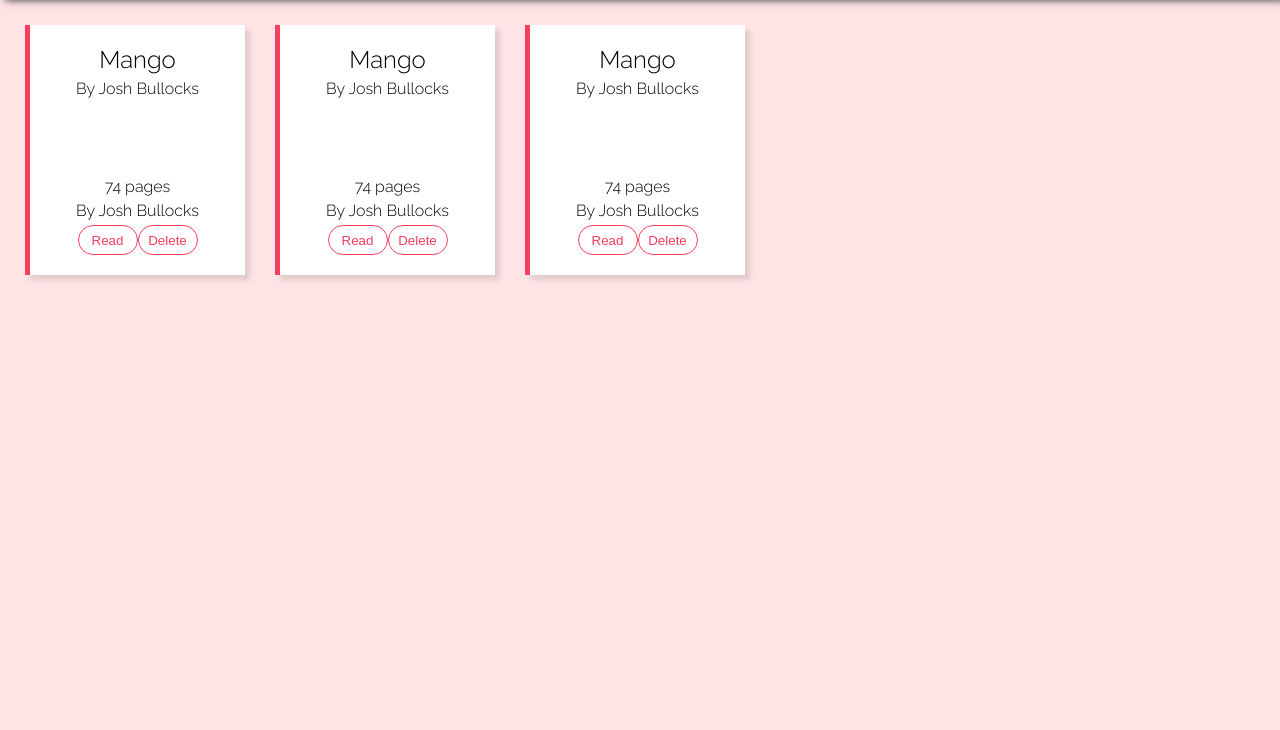
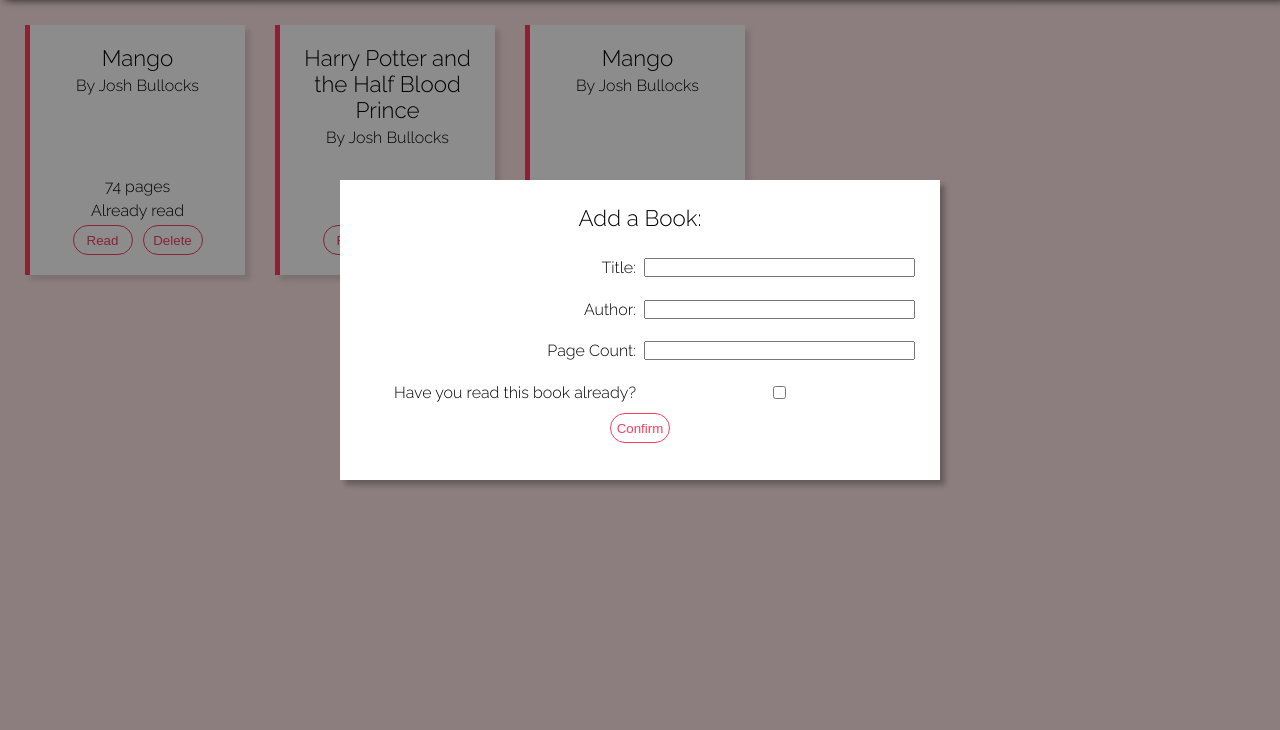
Before and after one commit to joshua112398/library, a plain HTML site: page index.html in a window 1280 px wide. Shown: the part 70-800 px from the top of the page. Drawn offline with Linux system fonts and the light colour scheme.

Commit message:
Design modal layout of form for adding a book

```diff
--- a/index.html
+++ b/index.html
@@ -16,25 +16,32 @@
         <button>Add Book</button>
     </header>
 
-    <main>
-        <!--
-        <div class="book">
-            <h2 class="name">Warriors: Cats</h2>
-            <p class="author">By Erin Hunter</p>
-            <p class="pages">242 pages</p>
-            <p class="read">Not read yet</p>
-            <div class="book-buttons">
-                <button>Read</button>
-                <button>Delete</button>
-            </div>
+    <main></main>
+
+    <div class="modal">
+        <div class="modal-box">
+            <form>
+                <h2>Add a Book:</h2>
+                <div>
+                    <label for="title">Title:</label>
+                    <input id="title" name="title">
+                </div>
+                <div>
+                    <label for="author">Author:</label>
+                    <input id="author" name="author">
+                </div>
+                <div>
+                    <label for="Page Count">Page Count:</label>
+                    <input type="number" id="Page Count" name="Page Count">
+                </div>
+                <div>
+                    <label for="read">Have you read this book already?</label>
+                    <input type="checkbox" id="read" name="read">
+                </div>
+                <button>Confirm</button>
+            </form>
         </div>
-        <div class="book"></div>
-        <div class="book"></div>
-        <div class="book"></div>
-        <div class="book"></div>
-        <div class="book"></div>
-    -->
-    </main>
+    </div>
 
 
     <script src="scripts/script.js"></script>
--- a/scripts/script.js
+++ b/scripts/script.js
@@ -32,9 +32,9 @@ Book.prototype.display = function() {
     pages.textContent = `${this.pages} pages`;
     pages.classList.add('pages');
     newBook.appendChild(pages);
-    let readIndicator = this.read ? "already read" : "not read yet";
+    let readIndicator = this.read ? "Already read" : "Not read yet";
     const read = document.createElement('p')
-    read.textContent = `By ${this.author}`;
+    read.textContent = `${readIndicator}`;
     read.classList.add('read');
     newBook.appendChild(read);
 
@@ -67,6 +67,6 @@ function displayLibrary() {
 }
 
 addBookToLibrary("Mango", "Josh Bullocks", 74, true);
-addBookToLibrary("Mango", "Josh Bullocks", 74, true);
-addBookToLibrary("Mango", "Josh Bullocks", 74, true);
+addBookToLibrary("Harry Potter and the Half Blood Prince", "Josh Bullocks", 74, true);
+addBookToLibrary("Mango", "Josh Bullocks", 74, false);
 displayLibrary();
--- a/styles/style.css
+++ b/styles/style.css
@@ -27,6 +27,14 @@ button {
     background-color: white;
 }
 
+button:hover {
+    background-color: #f43f5e;
+    color: white;
+    transition: 0.2s;
+    border: 1px solid white;
+    cursor: pointer;
+}
+
 header {
     display: flex;
     justify-content: space-between;
@@ -35,7 +43,7 @@ header {
     background-color: #f43f5e;
     color: white;
     box-shadow: 5px 0px 8px rgb(54, 54, 54);
-    z-index: 10;
+    z-index: 1;
 }
 
 main {
@@ -61,12 +69,63 @@ main {
 }
 
 h2 {
-    font-size: 1.5rem;
+    font-size: 1.4rem;
     font-weight: 500;
 }
 
-.book button {
+.book button, .modal button {
     border: 1px solid #f43f5e;
     height: 30px;
     width: 60px;
 }
+
+.book-buttons {
+    display: flex;
+    gap: 10px;
+    justify-content: center;
+}
+
+/* ------------- */
+
+.modal {
+    position: fixed;
+    left: 0;
+    top: 0;
+    width: 100%;
+    height: 100%;
+    z-index: 2;
+    background-color: rgba(0, 0, 0, 0.45);
+}
+
+.modal-box {
+    position: absolute;
+    overflow: auto;
+    box-sizing: border-box;
+    top: calc(50% - 150px);
+    left: calc(50% - 300px);
+    width: 600px;
+    height: 300px;
+    background-color: white;
+    vertical-align: middle;
+    box-shadow: 5px 5px 5px rgba(22, 22, 22, 0.322);
+    padding: 25px;
+}
+
+.modal-box form {
+    display: grid;
+    height: 100%;
+    grid-template-rows: repeat(6, 1fr);
+    justify-items: center;
+}
+
+form div {
+    display: grid;
+    grid-template-columns: 1fr 1fr;
+    align-items: center;
+    width: 100%;
+    gap: 8px;
+}
+
+.modal-box label {
+    text-align: right;
+}
```
